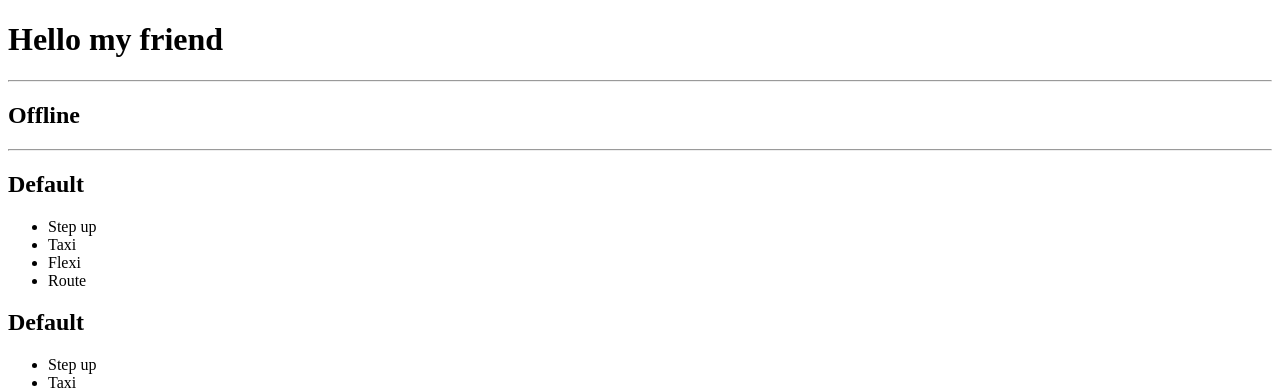
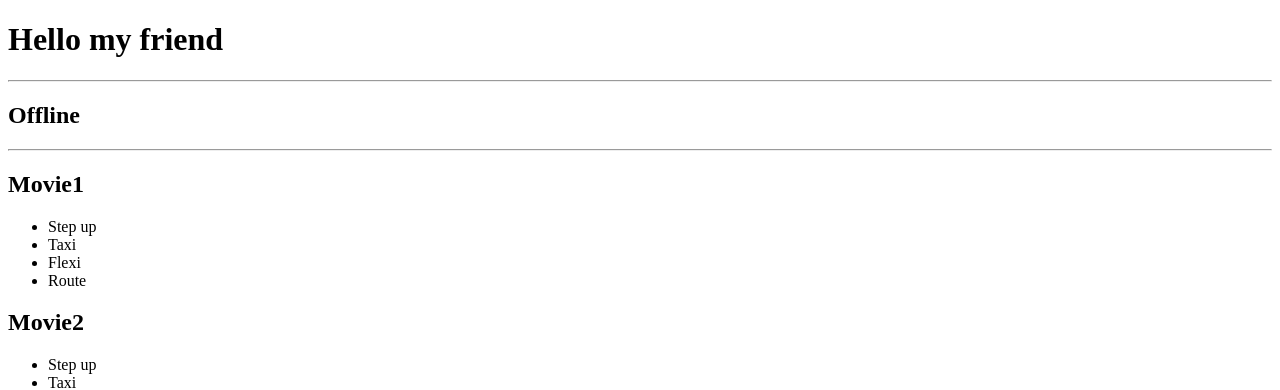
Before and after one commit to irapanch/React-Example, a React (Create React App) app: page / in a window 1280 px wide. Shown: the top 390 px of the page. Built offline with nearby package versions, Linux system fonts and the light colour scheme.

Commit message:
propTypes

```diff
--- a/package.json
+++ b/package.json
@@ -3,9 +3,11 @@
   "version": "0.1.0",
   "private": true,
   "dependencies": {
+    "@babel/plugin-proposal-private-property-in-object": "^7.21.11",
     "@testing-library/jest-dom": "^5.17.0",
     "@testing-library/react": "^13.4.0",
     "@testing-library/user-event": "^13.5.0",
+    "prop-types": "^15.8.1",
     "react": "^18.2.0",
     "react-dom": "^18.2.0",
     "react-scripts": "5.0.1",
--- a/src/App.js
+++ b/src/App.js
@@ -21,8 +21,8 @@ function App() {
       {/* <Button titleBtn="Login" />
       <Button titleBtn="Password" />
       <Button titleBtn="add" /> */}
-      <Section data={movies} />
-      <Section data={movies} />
+      <Section title="Movie1" data={movies} />
+      <Section title="Movie2" data={movies} />
       <hr></hr>
       {btns.map((btn) => (
         <Button key={btn} titleBtn={btn}>
--- a/src/components/Button.jsx
+++ b/src/components/Button.jsx
@@ -1,5 +1,10 @@
 import React from "react";
+import PropTypes from "prop-types";
 
 export const Button = (props) => {
   return <button type="button">{props.children}</button>;
 };
+
+Button.propTypes = {
+  children: PropTypes.node.isRequired,
+};
--- a/src/components/Modal/Modal.jsx
+++ b/src/components/Modal/Modal.jsx
@@ -1,4 +1,5 @@
 import React from "react";
+import PropTypes from "prop-types";
 
 export const Modal = (props) => {
   return (
@@ -10,3 +11,7 @@ export const Modal = (props) => {
     </div>
   );
 };
+
+Modal.propTypes = {
+  children: PropTypes.node,
+};
```
Also changed, not shown: src/components/Section.jsx (+10 -0 lines), 1 other file (tests, documents, lock files or other folders).
